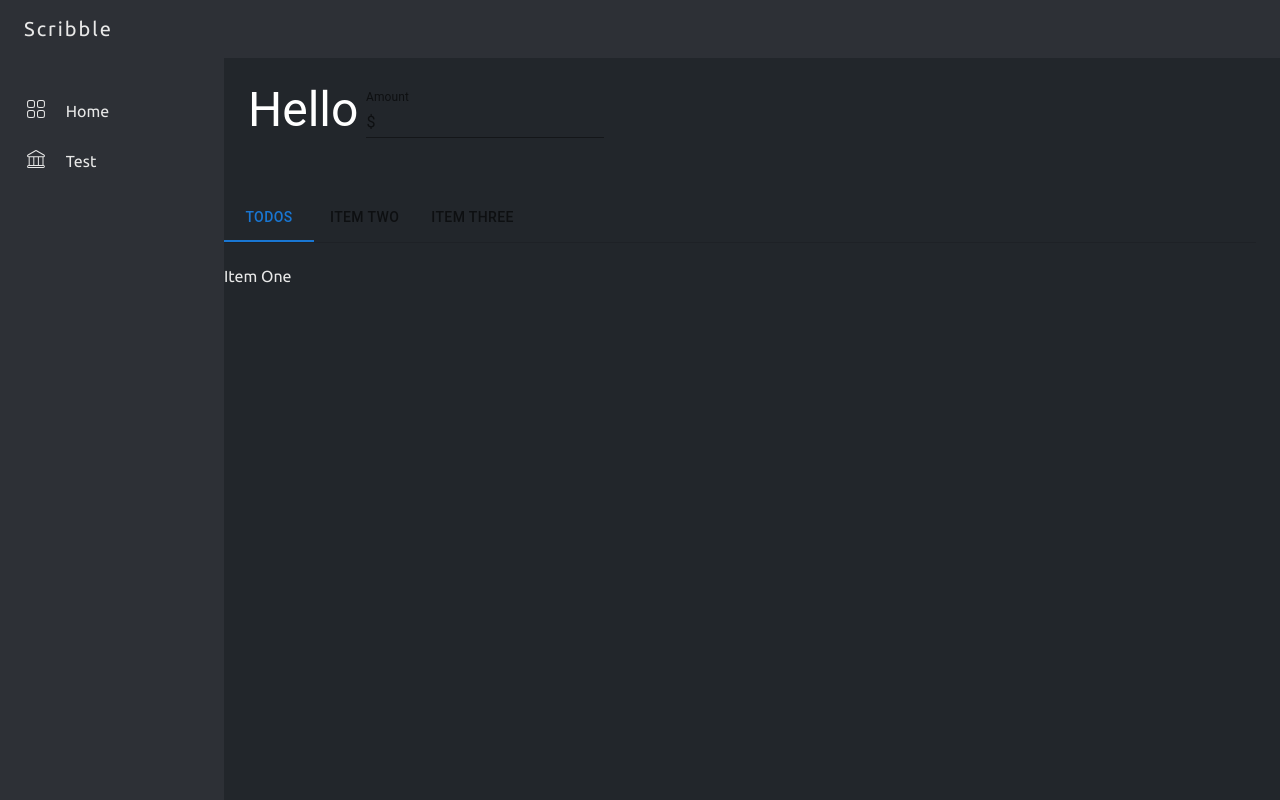
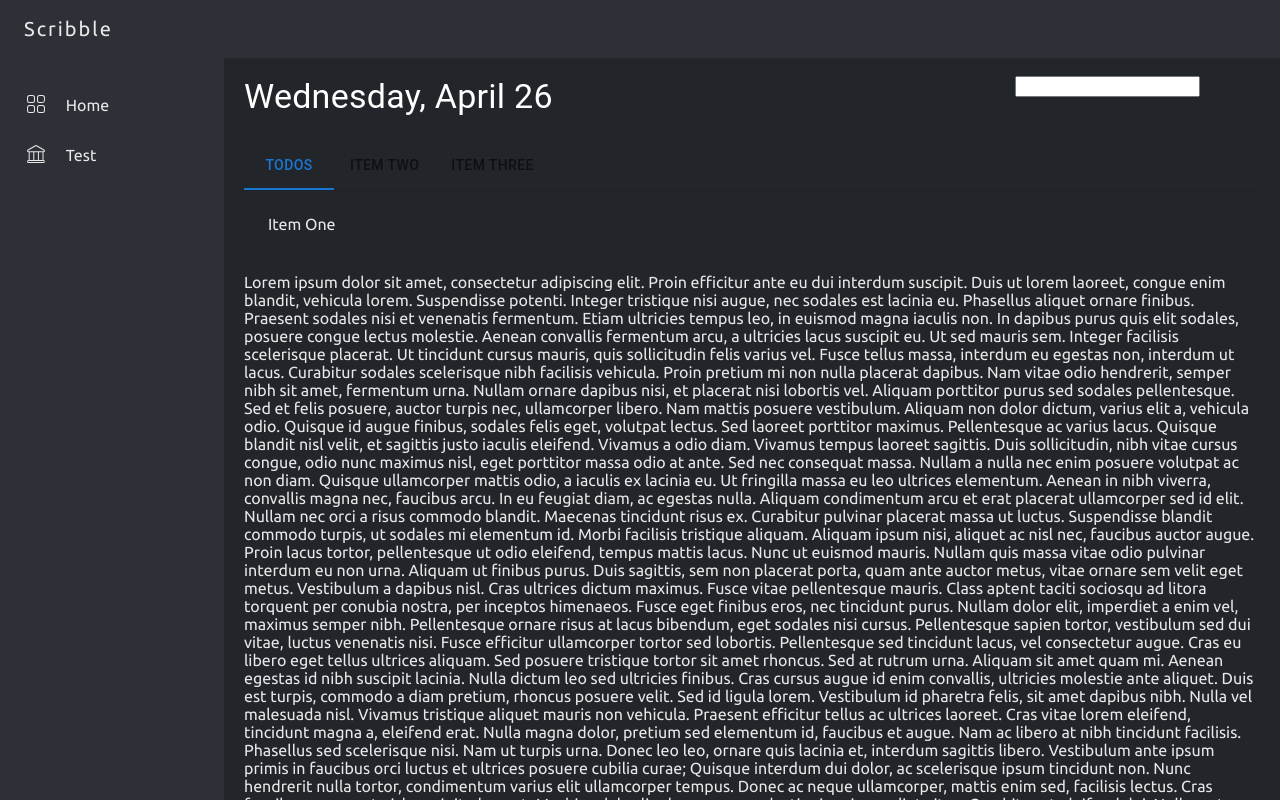
Before and after one commit to ArchitGhevariya007/scribble, a React (Create React App) app: page / in a window 1280 px wide. Shown: the top 800 px of the page. Built offline with nearby package versions, Linux system fonts and the light colour scheme.

Commit message:
main content added

```diff
--- a/src/components/ContentTab.js
+++ b/src/components/ContentTab.js
@@ -1,5 +1,5 @@
 import React from "react";
-import { Box, Tab, Typography,FormControl,InputLabel,Input,InputAdornment } from "@mui/material";
+import { Box, Tab, Typography, Grid } from "@mui/material";
 import { TabPanel, TabContext, TabList } from "@mui/lab";
 
 import { useState } from "react";
@@ -14,34 +14,42 @@ export default function ContentTab() {
 
   const style = {
     mainContainer: {
+      marginTop: 6.5,
+      marginLeft: "220px",
       padding: 3,
     },
-    tabs: {
-      color: "rgb(232, 232, 232)",
+
+    TabsContainer: {
+      mt: 3,
     },
     HeaderContainer: {
-      padding:3,
-      maxWidth: "calc(100%-200px)",
-      display:"inline-",
       color: "rgb(255, 255, 255)",
     },
   };
 
+  //Clock
+  var today = new Date().toLocaleDateString(undefined, {
+    day: "2-digit",
+    month: "long",
+    weekday: "long",
+  });
+
   return (
-    <>
+    <Box sx={style.mainContainer}>
+      {/* Header Container */}
       <Box sx={style.HeaderContainer}>
-        <Typography variant="h3">Hello</Typography>
+        <Grid container spacing={2}>
+          <Grid item xs={9}>
+            <Typography variant="h4">{today}</Typography>
+          </Grid>
 
-        <FormControl sx={{ m: 1 }} variant="standard">
-          <InputLabel htmlFor="standard-adornment-amount">Amount</InputLabel>
-          <Input
-            id="standard-adornment-amount"
-            startAdornment={<InputAdornment position="start">$</InputAdornment>}
-          />
-        </FormControl>
+          <Grid item xs={3}>
+            <input type="text" />
+          </Grid>
+        </Grid>
       </Box>
 
-      <Box sx={style.mainContainer}>
+      <Box sx={style.TabsContainer}>
         <TabContext value={value}>
           <Box sx={{ borderBottom: 1, borderColor: "divider" }}>
             <TabList onChange={handleChange}>
@@ -55,6 +63,90 @@ export default function ContentTab() {
           <TabPanel value="3">Item Three</TabPanel>
         </TabContext>
       </Box>
-    </>
+
+      <p>
+        Lorem ipsum dolor sit amet, consectetur adipiscing elit. Proin efficitur
+        ante eu dui interdum suscipit. Duis ut lorem laoreet, congue enim
+        blandit, vehicula lorem. Suspendisse potenti. Integer tristique nisi
+        augue, nec sodales est lacinia eu. Phasellus aliquet ornare finibus.
+        Praesent sodales nisi et venenatis fermentum. Etiam ultricies tempus
+        leo, in euismod magna iaculis non. In dapibus purus quis elit sodales,
+        posuere congue lectus molestie. Aenean convallis fermentum arcu, a
+        ultricies lacus suscipit eu. Ut sed mauris sem. Integer facilisis
+        scelerisque placerat. Ut tincidunt cursus mauris, quis sollicitudin
+        felis varius vel. Fusce tellus massa, interdum eu egestas non, interdum
+        ut lacus. Curabitur sodales scelerisque nibh facilisis vehicula. Proin
+        pretium mi non nulla placerat dapibus. Nam vitae odio hendrerit, semper
+        nibh sit amet, fermentum urna. Nullam ornare dapibus nisi, et placerat
+        nisi lobortis vel. Aliquam porttitor purus sed sodales pellentesque. Sed
+        et felis posuere, auctor turpis nec, ullamcorper libero. Nam mattis
+        posuere vestibulum. Aliquam non dolor dictum, varius elit a, vehicula
+        odio. Quisque id augue finibus, sodales felis eget, volutpat lectus. Sed
+        laoreet porttitor maximus. Pellentesque ac varius lacus. Quisque blandit
+        nisl velit, et sagittis justo iaculis eleifend. Vivamus a odio diam.
+        Vivamus tempus laoreet sagittis. Duis sollicitudin, nibh vitae cursus
+        congue, odio nunc maximus nisl, eget porttitor massa odio at ante. Sed
+        nec consequat massa. Nullam a nulla nec enim posuere volutpat ac non
+        diam. Quisque ullamcorper mattis odio, a iaculis ex lacinia eu. Ut
+        fringilla massa eu leo ultrices elementum. Aenean in nibh viverra,
+        convallis magna nec, faucibus arcu. In eu feugiat diam, ac egestas
+        nulla. Aliquam condimentum arcu et erat placerat ullamcorper sed id
+        elit. Nullam nec orci a risus commodo blandit. Maecenas tincidunt risus
+        ex. Curabitur pulvinar placerat massa ut luctus. Suspendisse blandit
+        commodo turpis, ut sodales mi elementum id. Morbi facilisis tristique
+        aliquam. Aliquam ipsum nisi, aliquet ac nisl nec, faucibus auctor augue.
+        Proin lacus tortor, pellentesque ut odio eleifend, tempus mattis lacus.
+        Nunc ut euismod mauris. Nullam quis massa vitae odio pulvinar interdum
+        eu non urna. Aliquam ut finibus purus. Duis sagittis, sem non placerat
+        porta, quam ante auctor metus, vitae ornare sem velit eget metus.
+        Vestibulum a dapibus nisl. Cras ultrices dictum maximus. Fusce vitae
+        pellentesque mauris. Class aptent taciti sociosqu ad litora torquent per
+        conubia nostra, per inceptos himenaeos. Fusce eget finibus eros, nec
+        tincidunt purus. Nullam dolor elit, imperdiet a enim vel, maximus semper
+        nibh. Pellentesque ornare risus at lacus bibendum, eget sodales nisi
+        cursus. Pellentesque sapien tortor, vestibulum sed dui vitae, luctus
+        venenatis nisi. Fusce efficitur ullamcorper tortor sed lobortis.
+        Pellentesque sed tincidunt lacus, vel consectetur augue. Cras eu libero
+        eget tellus ultrices aliquam. Sed posuere tristique tortor sit amet
+        rhoncus. Sed at rutrum urna. Aliquam sit amet quam mi. Aenean egestas id
+        nibh suscipit lacinia. Nulla dictum leo sed ultricies finibus. Cras
+        cursus augue id enim convallis, ultricies molestie ante aliquet. Duis
+        est turpis, commodo a diam pretium, rhoncus posuere velit. Sed id ligula
+        lorem. Vestibulum id pharetra felis, sit amet dapibus nibh. Nulla vel
+        malesuada nisl. Vivamus tristique aliquet mauris non vehicula. Praesent
+        efficitur tellus ac ultrices laoreet. Cras vitae lorem eleifend,
+        tincidunt magna a, eleifend erat. Nulla magna dolor, pretium sed
+        elementum id, faucibus et augue. Nam ac libero at nibh tincidunt
+        facilisis. Phasellus sed scelerisque nisi. Nam ut turpis urna. Donec leo
+        leo, ornare quis lacinia et, interdum sagittis libero. Vestibulum ante
+        ipsum primis in faucibus orci luctus et ultrices posuere cubilia curae;
+        Quisque interdum dui dolor, ac scelerisque ipsum tincidunt non. Nunc
+        hendrerit nulla tortor, condimentum varius elit ullamcorper tempus.
+        Donec ac neque ullamcorper, mattis enim sed, facilisis lectus. Cras
+        faucibus eros eget nisl suscipit placerat. Morbi sodales ligula nunc, ac
+        molestie risus imperdiet vitae. Curabitur at eleifend dui. Nullam at
+        maximus ex, non accumsan elit. Pellentesque posuere ex non vestibulum
+        commodo. Proin congue dignissim ante, non malesuada magna dignissim a.
+        Lorem ipsum dolor sit amet, consectetur adipiscing elit. Pellentesque
+        habitant morbi tristique senectus et netus et malesuada fames ac turpis
+        egestas. Nunc rutrum erat eu fermentum hendrerit. Vestibulum quis dolor
+        placerat, dictum elit sed, porta erat. Vestibulum vitae odio et ipsum
+        viverra pellentesque. Fusce viverra congue ex quis commodo. Nunc
+        vulputate id eros eget pellentesque. Sed ullamcorper, dolor quis viverra
+        tempus, massa dolor blandit lorem, quis posuere nunc velit bibendum
+        nisi. Pellentesque habitant morbi tristique senectus et netus et
+        malesuada fames ac turpis egestas. Nulla vestibulum pretium rutrum. Nam
+        tincidunt vitae lorem id vulputate. Etiam fringilla condimentum
+        tincidunt. Pellentesque euismod nisi ac tincidunt ultricies. Duis dictum
+        sed est vitae hendrerit. In hac habitasse platea dictumst. Sed bibendum
+        fringilla congue. Proin elementum ornare nunc tristique elementum. In at
+        lacinia ipsum, rhoncus accumsan odio. Suspendisse lectus mi, varius nec
+        mauris in, efficitur consequat mi. Proin eu est ornare tortor congue
+        hendrerit efficitur vel magna. Pellentesque vitae velit malesuada,
+        ullamcorper felis quis, facilisis velit. Aliquam consectetur augue nisi,
+        at consequat diam iaculis sed. Vivamus maximus aliquam leo, ac finibus
+        est.
+      </p>
+    </Box>
   );
 }
--- a/src/components/Navbar.js
+++ b/src/components/Navbar.js
@@ -9,7 +9,10 @@ export default function Navbar() {
         Navbar:{
             backgroundColor: "#2d3036",
             padding:"2.1vh",
-            pl:3
+            pl:3,
+            position:"fixed",
+            top:0,
+            width:"100%"
 
         },
         LogoText:{
--- a/src/components/Sidebar.js
+++ b/src/components/Sidebar.js
@@ -11,7 +11,8 @@ export default function Sidebar() {
       pl: 3,
       height: "100vh",
       float:"left",
-      overflow: "auto"
+      position:"fixed",
+      overflow: "auto",
     },
   };
 
```
